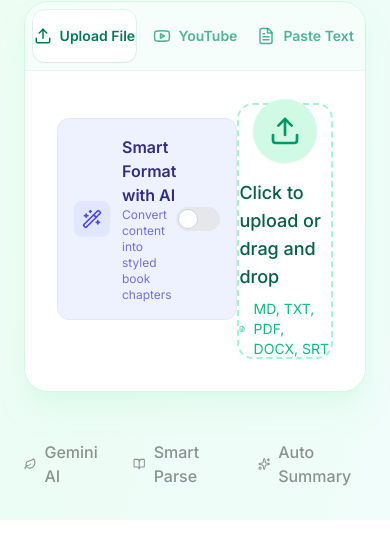
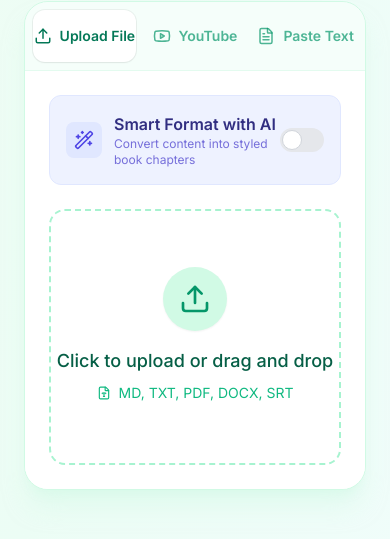
Before and after one commit to CeciliaW888/zen-reader, a React (Vite) app: page / in a window 390 px wide. Shown: the part 816-1355 px from the top of the page. Built offline with nearby package versions, Linux system fonts and the light colour scheme.

Commit message:
Fix import card layout: stack Smart Format on top for better mobile UX

```diff
--- a/src/components/LibraryUpload.tsx
+++ b/src/components/LibraryUpload.tsx
@@ -494,7 +494,7 @@ export const LibraryUpload: React.FC<LibraryUploadProps> = ({ onBookLoaded, init
                   </button>
                 </div>
 
-                <div className="p-8 md:p-12 min-h-[320px] flex items-center justify-center bg-white">
+                <div className="p-6 md:p-8 min-h-[320px] flex flex-col bg-white">
                   {/* Shared Smart Format Settings - Rendered for each active tab that needs it */}
                   {['file', 'youtube', 'text'].includes(importType) && (
                     <div className="flex flex-col gap-4 p-4 mb-6 bg-indigo-50 rounded-xl border border-indigo-100 animate-in fade-in slide-in-from-top-1">
```
